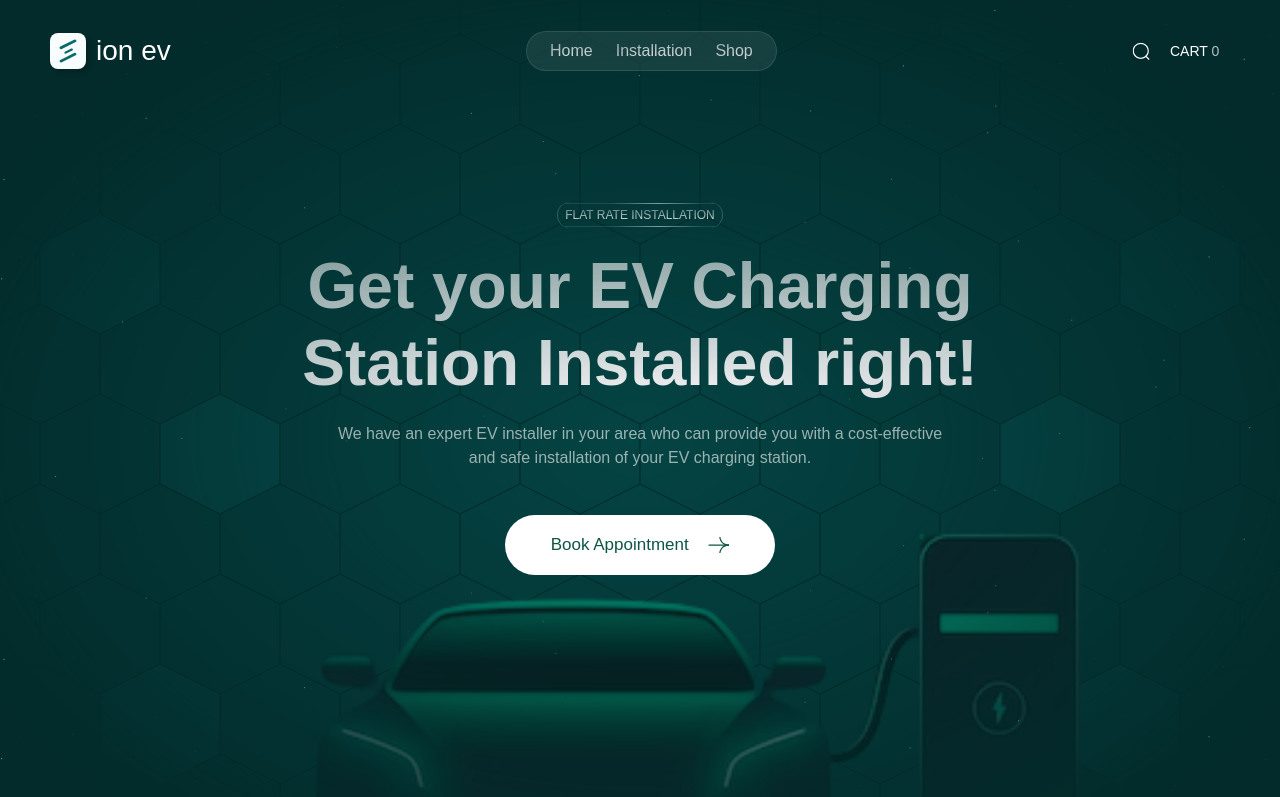
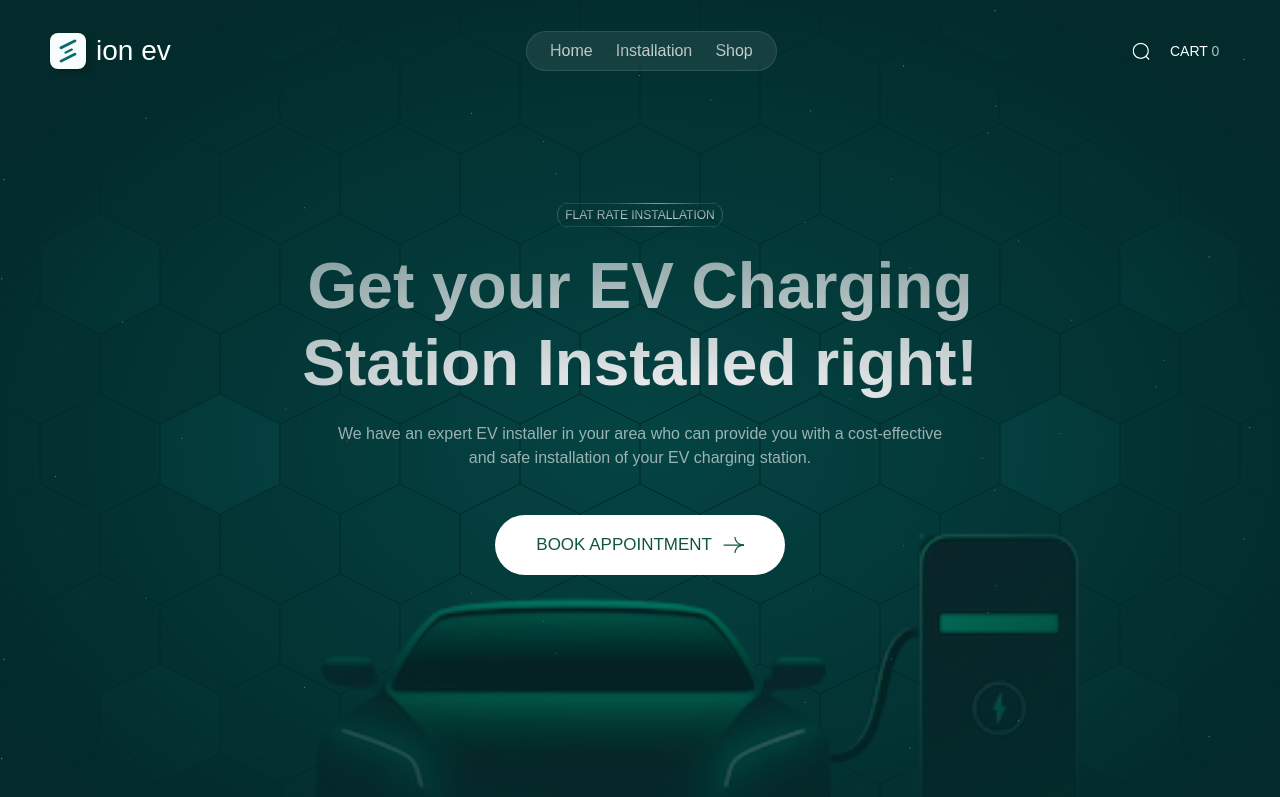
Before and after one commit to owlcode3/ion-ev, a React (Vite) app: page / in a window 1280 px wide. Shown: the top 797 px of the page. Built offline with nearby package versions, Linux system fonts and the light colour scheme; a web font is replaced by a local one.

Commit message:
made some changes to the hero scss file

```diff
--- a/src/styles/components/hero.scss
+++ b/src/styles/components/hero.scss
@@ -111,19 +111,24 @@
   @extend %center;
   justify-content: space-around;
   gap: 1rem;
-  width: 27rem;
+  width: 29rem;
   height: 6rem;
   font-size: 1.7rem;
+  text-transform: uppercase;
   padding: 2rem 4rem;
   margin-top: 2.5rem;
   color: #0e5543;
   background: $color-white-b;
   border: 1px solid rgba(255, 255, 255, 0.1);
   border-radius: $border;
+  @include media("<=48.0625em") {
+    // 769px
+    width: 30rem;
+  }
   @include media("<=28.4375em") {
     // 455px
-    font-size: 1.5rem;
-    width: 22rem;
+    font-size: 1.4rem;
+    width: 24rem;
     padding: 1rem 3rem;
   }
 }
```
